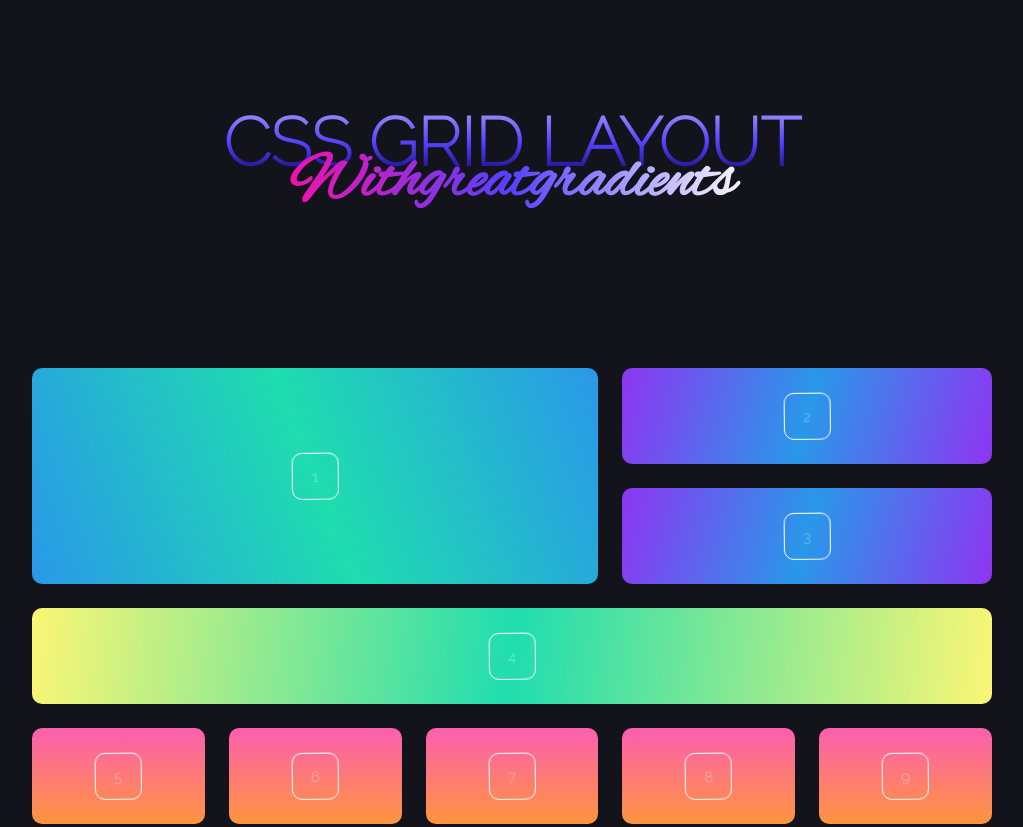
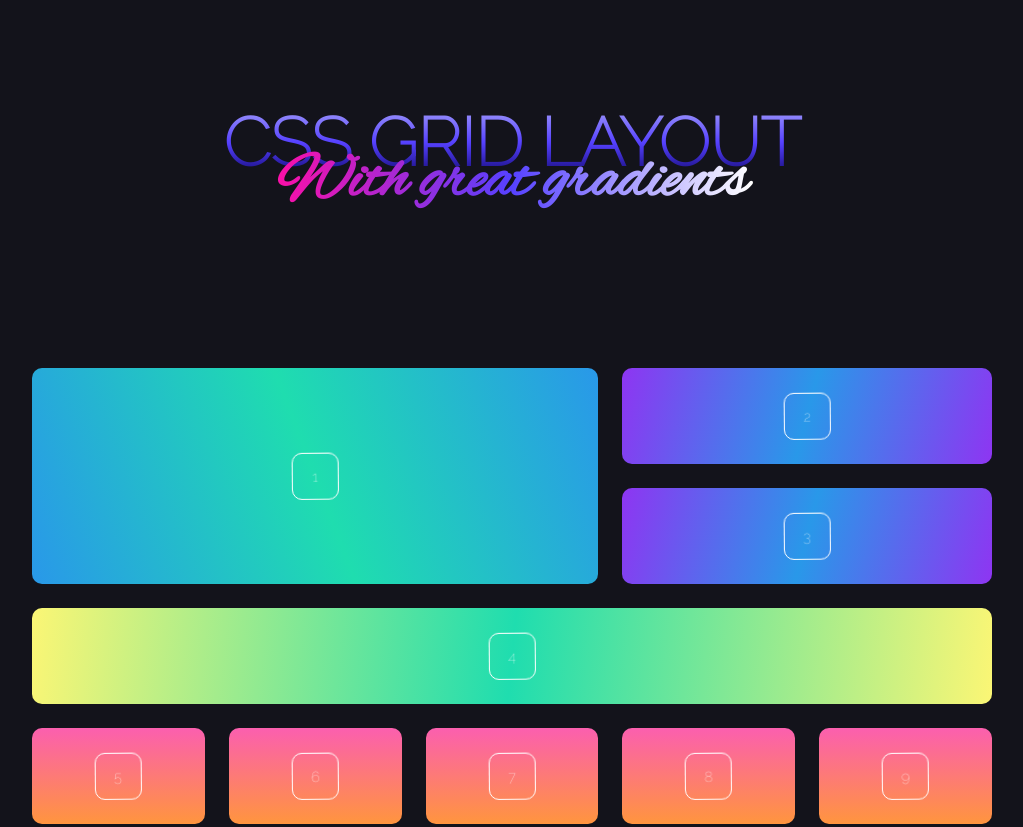
Before and after one commit to davidlower/udacity-project1, a plain HTML site: page index.html in a window 1280 px wide. Shown: the top 827 px of the page, without its empty margins (128-1151 px from the left). Drawn offline with Linux system fonts and the light colour scheme.

Commit message:
updating the title

```diff
--- a/index.html
+++ b/index.html
@@ -13,7 +13,7 @@
 
 <body>
    <h1>CSS Grid Layout</h1>
-   <h2><span class="word1">With</span> <span class="word2">great</span> <span class="word3">gradients</span></h2>
+   <h2>With great gradients</h2>
 
    <div class="container">
       <div class="box item1">
```
